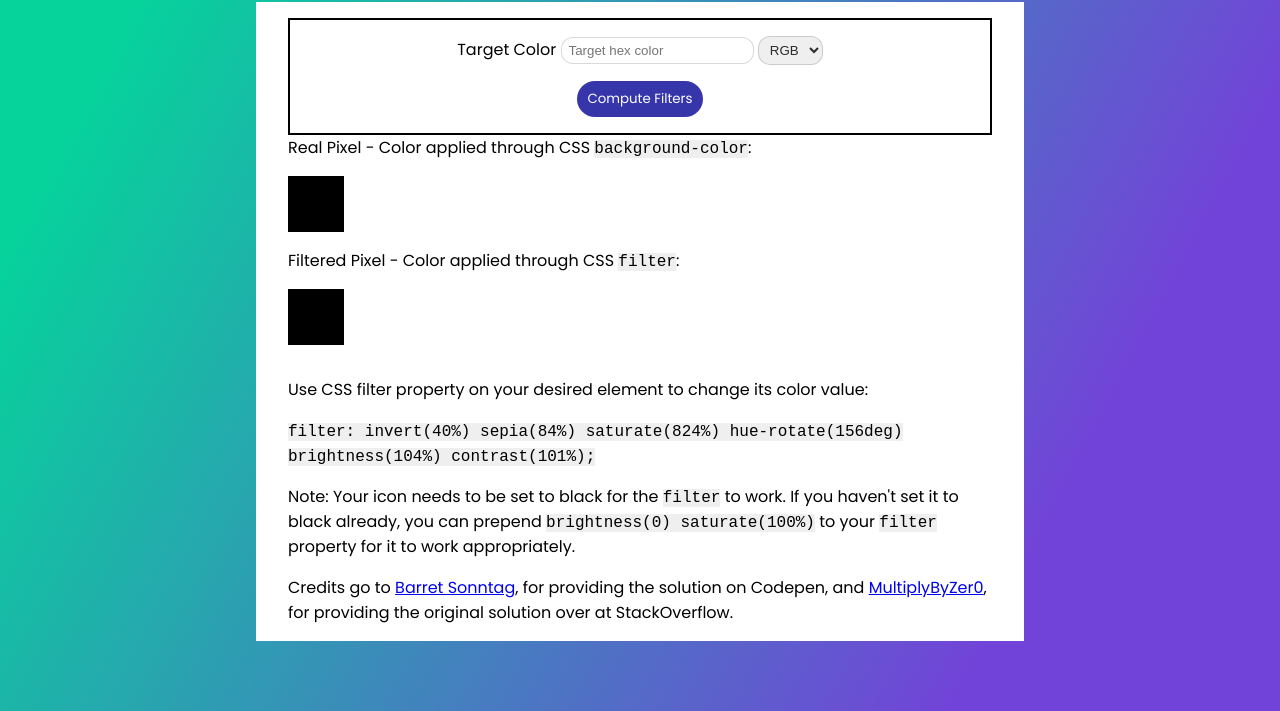
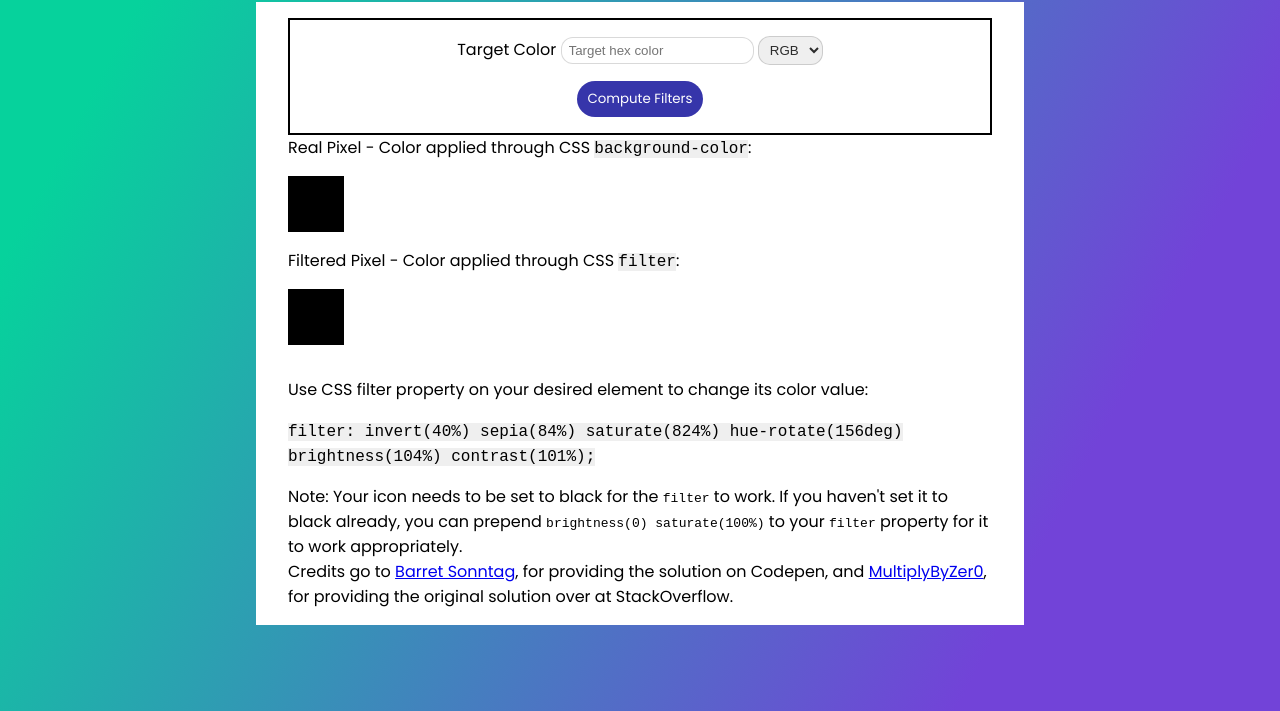
Before and after one commit to tomasohCHOM/FilterConverter, a website: page index.html in a window 1280 px wide. Shown: the part 89-800 px from the top of the page. Drawn offline with Linux system fonts and the light colour scheme.

Commit message:
Changed article to div

```diff
--- a/index.html
+++ b/index.html
@@ -31,11 +31,9 @@
                 filter: invert(40%) sepia(84%) saturate(824%) hue-rotate(156deg) brightness(104%) contrast(101%);
             </code>
             <p class="loss-detail"></p>
+        <div>Note: Your icon needs to be set to black for the <code>filter</code> to work. If you haven't set it to black already, you can prepend
+            <code>brightness(0) saturate(100%)</code> to your <code>filter</code> property for it to work appropriately.
         </div>
-
-        <article>Note: Your icon needs to be set to black for the <code>filter</code> to work. If you haven't set it to black already, you can prepend
-            <code>brightness(0) saturate(100%)</code> to your <code>filter</code> property for it to work appropriately.
-        </article>
         <div>Credits go to <a href="https://codepen.io/sosuke/pen/Pjoqqp">Barret Sonntag</a>, for providing the solution on Codepen, and
             <a href="https://stackoverflow.com/a/43960991">MultiplyByZer0</a>, for providing the original solution over at StackOverflow.</div>
     </main>
```
